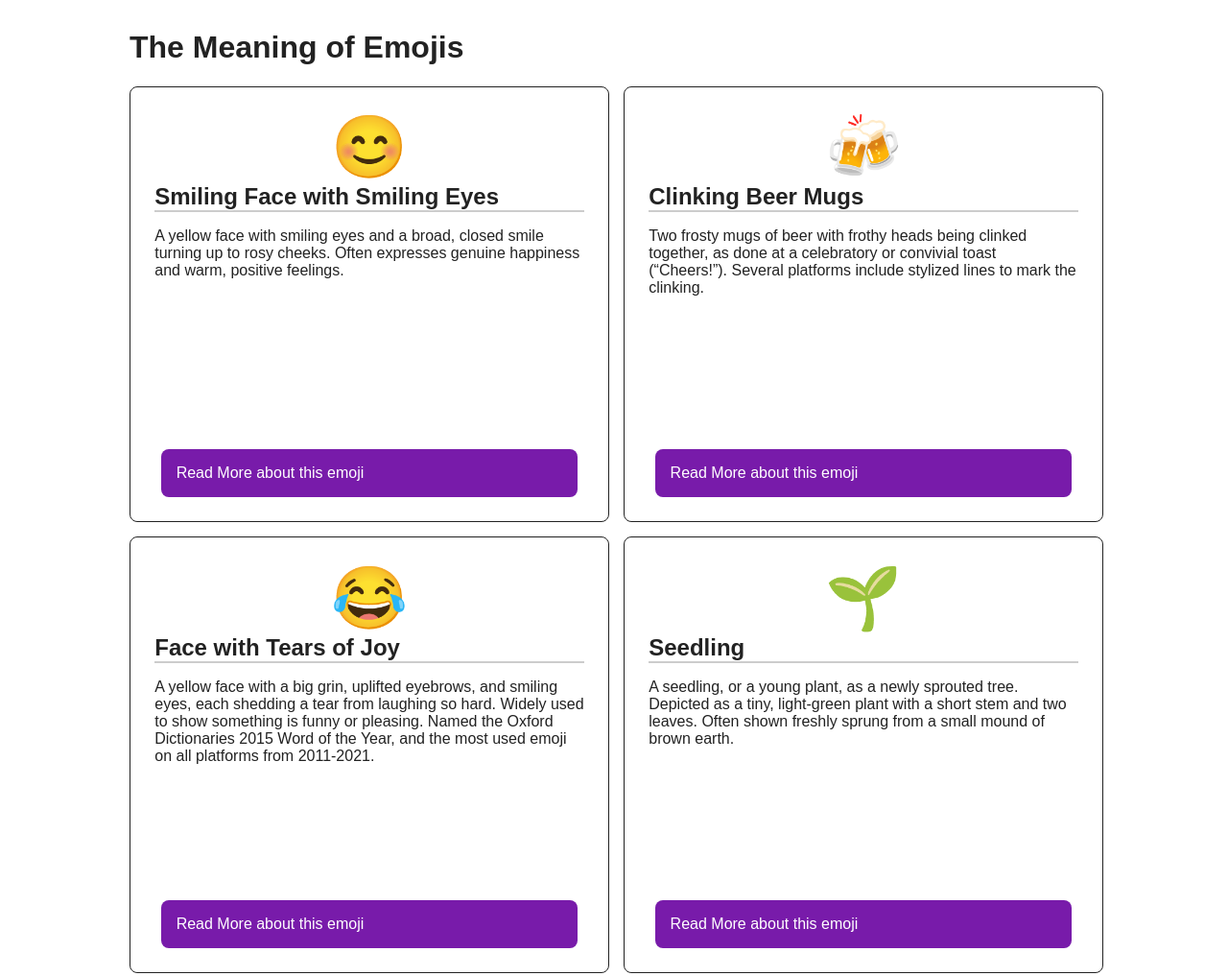
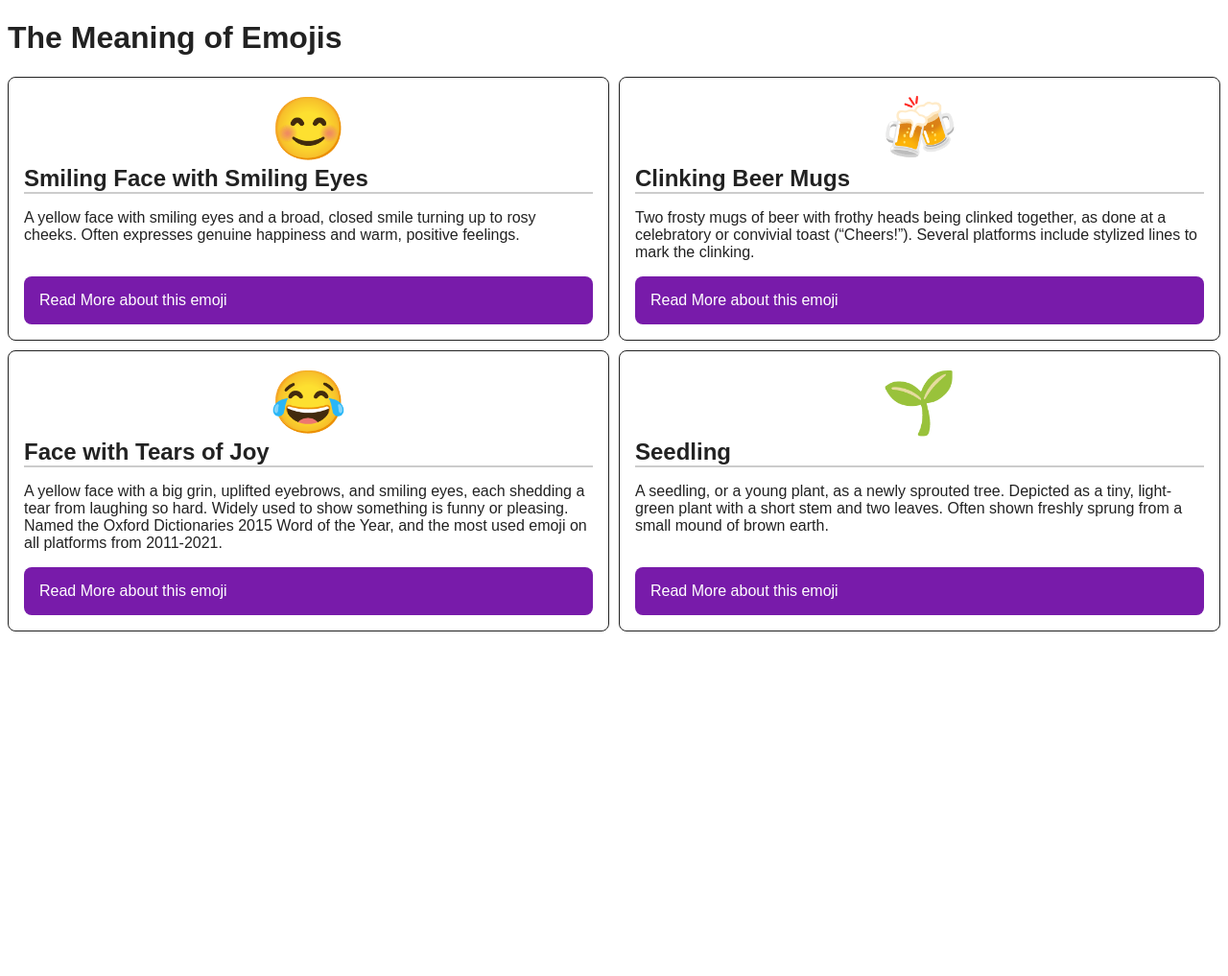
Before and after one commit to chen0969/mtm6201-week2, a plain HTML site: page index.html in a window 1280 px wide. Shown: the whole page at 96% size. After the commit the page ends 800 px from the top, so only its background shows below. Drawn offline with Linux system fonts and the light colour scheme.

Commit message:
fix flex-grow problem

```diff
--- a/style.css
+++ b/style.css
@@ -2,18 +2,12 @@
 body {
   font-family: Arial, Helvetica, sans-serif;
   color: #222;
-  /* my codes */
-  padding: 10px;
-  margin: 0 auto;
-  width: fit-content;
-  /* end of my codes */
 }
 
   /* my codes */
   .emojis{
     display: grid;
-    grid-template-columns: repeat(2, 50%);
-    grid-template-rows: repeat(2, 50%);
+    grid-template-columns: repeat(2, 1fr);
     gap: 10px;
   }
   /* end of my codes */
@@ -23,28 +17,30 @@ body {
   border-radius: 8px;
   padding: 1rem;
   /* my codes */
-  box-sizing: border-box;
     display: flex;
-    justify-content: start;
-    justify-self: start;
-    align-items: center;
     flex-direction: column;
-    width: fit-content;
-    min-width: 400px;
-    max-width: 500px;
-    aspect-ratio: 1.1/1;
-    padding: 5%;
   /* end of my codes */
+}
+
+.emoji h2,
+.emoji p,
+.emoji a {
+  order: 1;
+}
+
+.emoji .icon,
+.emoji h2,
+.emoji a {
+  flex-grow: 0;
+}
+
+.emoji p{
+  flex-grow: 1;
 }
 
 .emoji h2 {
   margin: 0;
   border-bottom: 2px solid #ccc;
-    /* my codes */
-    width: 100%;
-    text-align: start;
-    order: 1;
-    /* end of my codes */
 }
 
 .emoji a {
@@ -53,30 +49,14 @@ body {
   color: white;
   padding: 1rem;
   border-radius: 8px;
-  /* my codes */
-  width: 90%;
-  order: 3;
-  margin-top: auto;
-  /* end of my codes */
 }
 
 .icon {
   font-size: 4rem;
   /* my code */
+  justify-self: center;
   order: 0;
-  justify-self: center;
+  display: flex;
+  justify-content: center;
   /* end of my code */
 }
-
-.emoji p{
-    order: 2;
-}
-
-@media only screen and (max-width: 900px){
-  .emojis{
-    display: grid;
-    grid-template-columns: repeat(1, 50%);
-    grid-template-rows: repeat(4, 1fr);
-    gap: 10px;
-  }
-}
```
